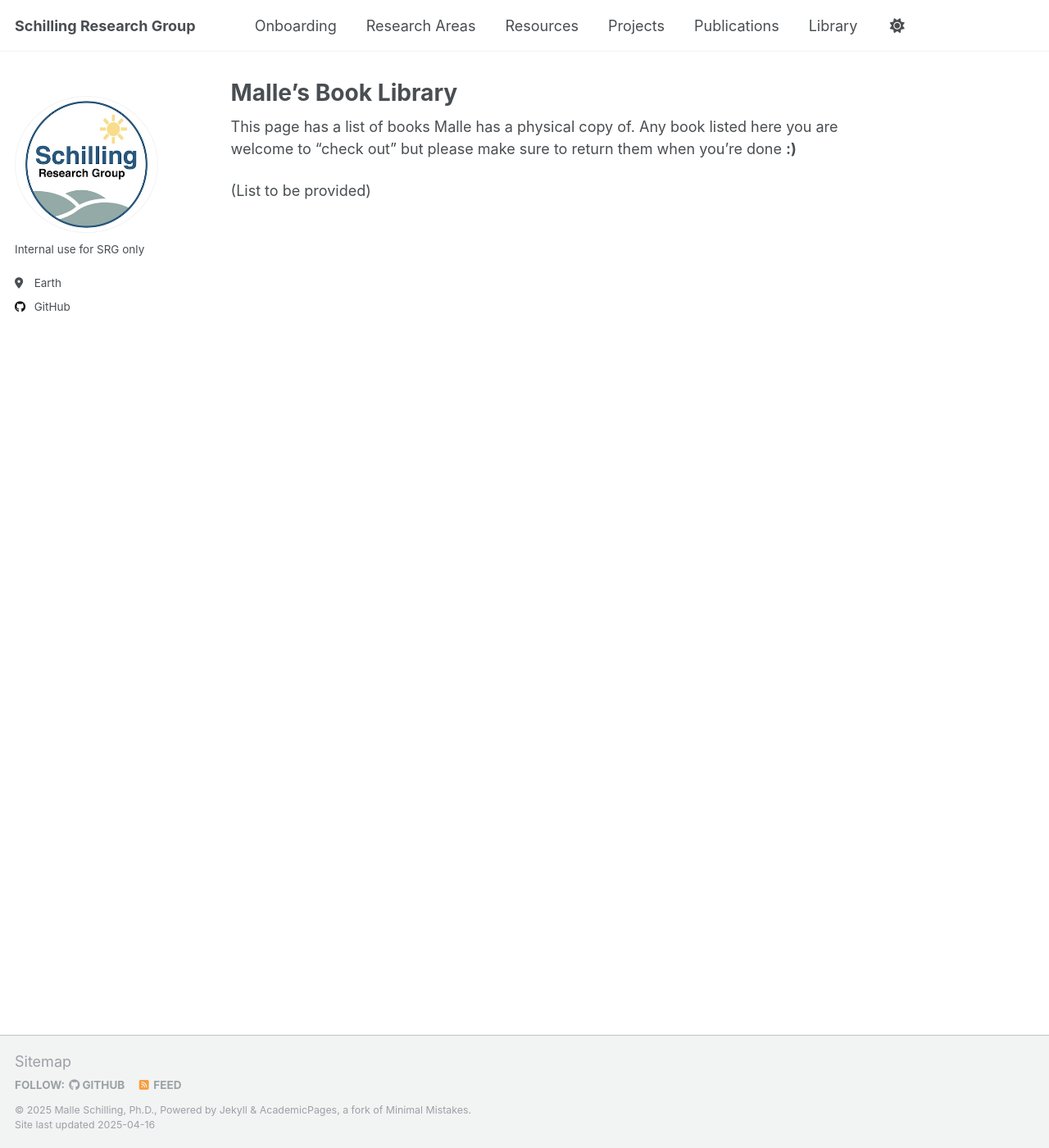
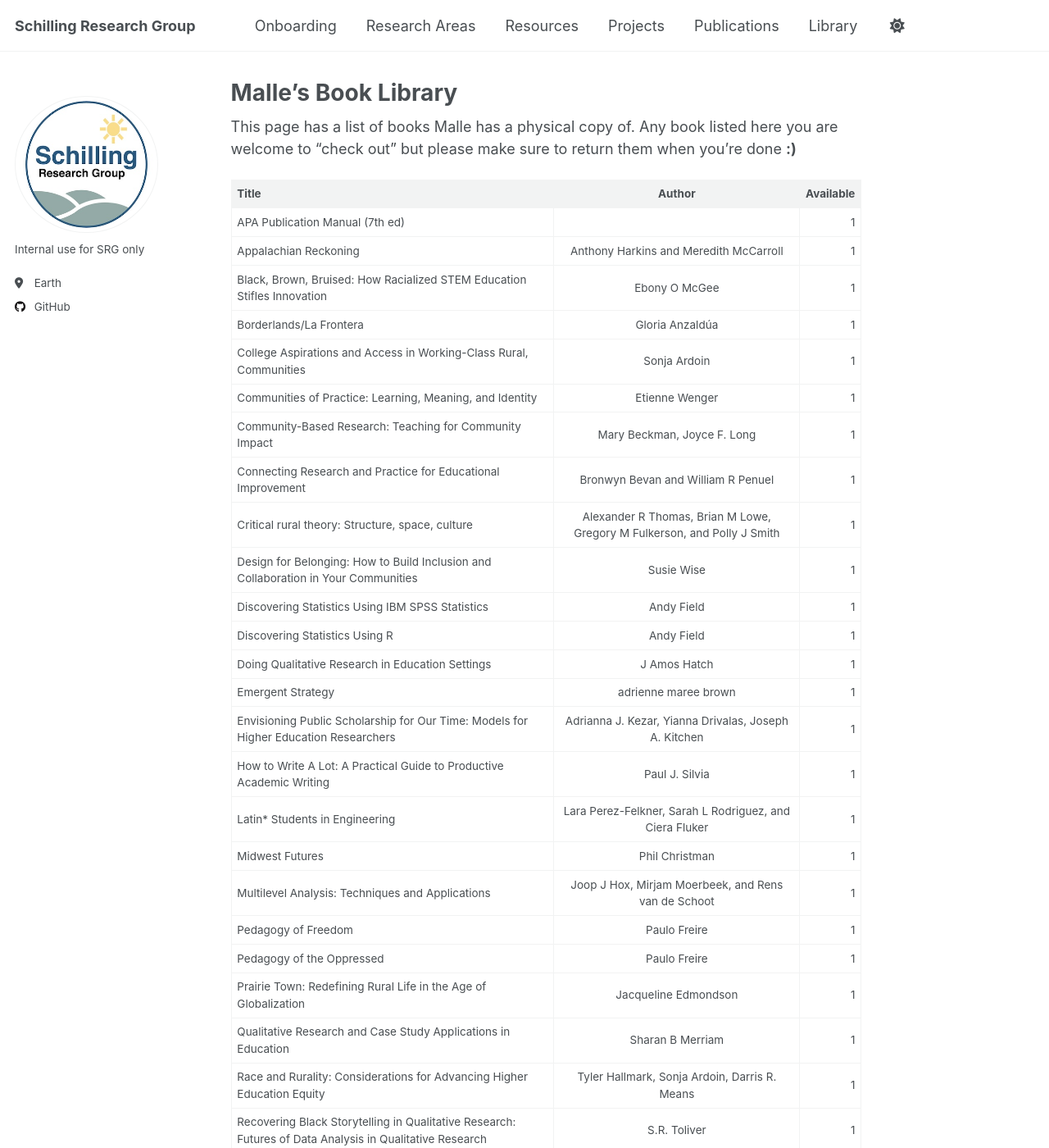
Before and after one commit to schillingmr/schilling-rg, a Jekyll site: the page built from _pages/library.md, in a window 1280 px wide and 1400 px high. Shown: the whole window at 82% size. Built offline with Jekyll 4.4.1, drawn with Linux system fonts in a browser that asks for light colours; some of the changed text lies outside the part shown.

Commit message:
Update library.md

```diff
--- a/_pages/library.md
+++ b/_pages/library.md
@@ -5,4 +5,47 @@ author_profile: true
 ---
 This page has a list of books Malle has a physical copy of. Any book listed here you are welcome to "check out" but please make sure to return them when you're done **:)**
 
-(List to be provided)
+| Title | Author | Available |
+|:--------|:-------:|--------:|
+|APA Publication Manual (7th ed)||1|
+|Appalachian Reckoning|Anthony Harkins and Meredith McCarroll|1|
+|Black, Brown, Bruised: How Racialized STEM Education Stifles Innovation|Ebony O McGee|1|
+|Borderlands/La Frontera|Gloria Anzaldúa|1|
+|College Aspirations and Access in Working-Class Rural, Communities|Sonja Ardoin|1|
+|Communities of Practice: Learning, Meaning, and Identity|Etienne Wenger|1|
+|Community-Based Research: Teaching for Community Impact|Mary Beckman, Joyce F. Long|1|
+|Connecting Research and Practice for Educational Improvement|Bronwyn Bevan and William R Penuel|1|
+|Critical rural theory: Structure, space, culture|Alexander R Thomas, Brian M Lowe, Gregory M Fulkerson, and Polly J Smith|1|
+|Design for Belonging: How to Build Inclusion and Collaboration in Your Communities|Susie Wise|1|
+|Discovering Statistics Using IBM SPSS Statistics|Andy Field|1|
+|Discovering Statistics Using R|Andy Field|1|
+|Doing Qualitative Research in Education Settings|J Amos Hatch|1|
+|Emergent Strategy|adrienne maree brown|1|
+|Envisioning Public Scholarship for Our Time: Models for Higher Education Researchers|Adrianna J. Kezar, Yianna Drivalas, Joseph A. Kitchen|1|
+|How to Write A Lot: A Practical Guide to Productive Academic Writing|Paul J. Silvia|1|
+|Latin* Students in Engineering|Lara Perez-Felkner, Sarah L Rodriguez, and Ciera Fluker|1|
+|Midwest Futures|Phil Christman|1|
+|Multilevel Analysis: Techniques and Applications|Joop J Hox, Mirjam Moerbeek, and Rens van de Schoot|1|
+|Pedagogy of Freedom|Paulo Freire|1|
+|Pedagogy of the Oppressed|Paulo Freire|1|
+|Prairie Town: Redefining Rural Life in the Age of Globalization|Jacqueline Edmondson|1|
+|Qualitative Research and Case Study Applications in Education|Sharan B Merriam|1|
+|Race and Rurality: Considerations for Advancing Higher Education Equity|Tyler Hallmark, Sonja Ardoin, Darris R. Means|1|
+|Recovering Black Storytelling in Qualitative Research: Futures of Data Analysis in Qualitative Research|S.R. Toliver|1|
+|Salsa Dancing Into The Social Sciences|Kristin Luker|1|
+|Seeking Spatial Justice|Edward W Soja|1|
+|Teaching to Transgress|bell hooks|1|
+|The Art of Case Study Research|Robert E Stake|1|
+|The Coding Manual for Qualitative Researchers|Johnny Saldaña|1|
+|The Injustice of Place: Uncovering the Leage of Poverty in America|Kathryn J Edin, H Luke Shaefer, and Timothy J. Nelson|1|
+|The Middle of Somewhere: Rural Education Partnerships and Innovation|Sara L Hartman and Bob Klein|1|
+|The Only Grant-Writing Book You'll Ever Need|Ellen Karsh and Arlen Sue Fox|1|
+|Thematic Analysis: A Practical Guide|Virginia Braun and Victoria Clarke|2|
+|They Say, I Say|Gerald Graff and Cathy Birkenstein|1|
+|Thinking in Systems: A Primer|Donella Meadows|1|
+|Thinking, Fast and Slow|Daniel Kahneman|1|
+|Twilight in Hazard: An Appalachian Reckoning|Alan Maimon|1|
+|Under the Affluence|Tim Wise|1|
+|Wealth Creation: A New Framework for Rural Economic and Community Development|Shanna E Ratner|1|
+|White Logic, White Methods: Racism and Methodology|Tukufu Zuberi and Eduardo Bonilla-Silva|1|
+|Why Are All the Black Kids Sitting Together in the Cafeteria?|Beverly Daniel Tatum|1|
```
